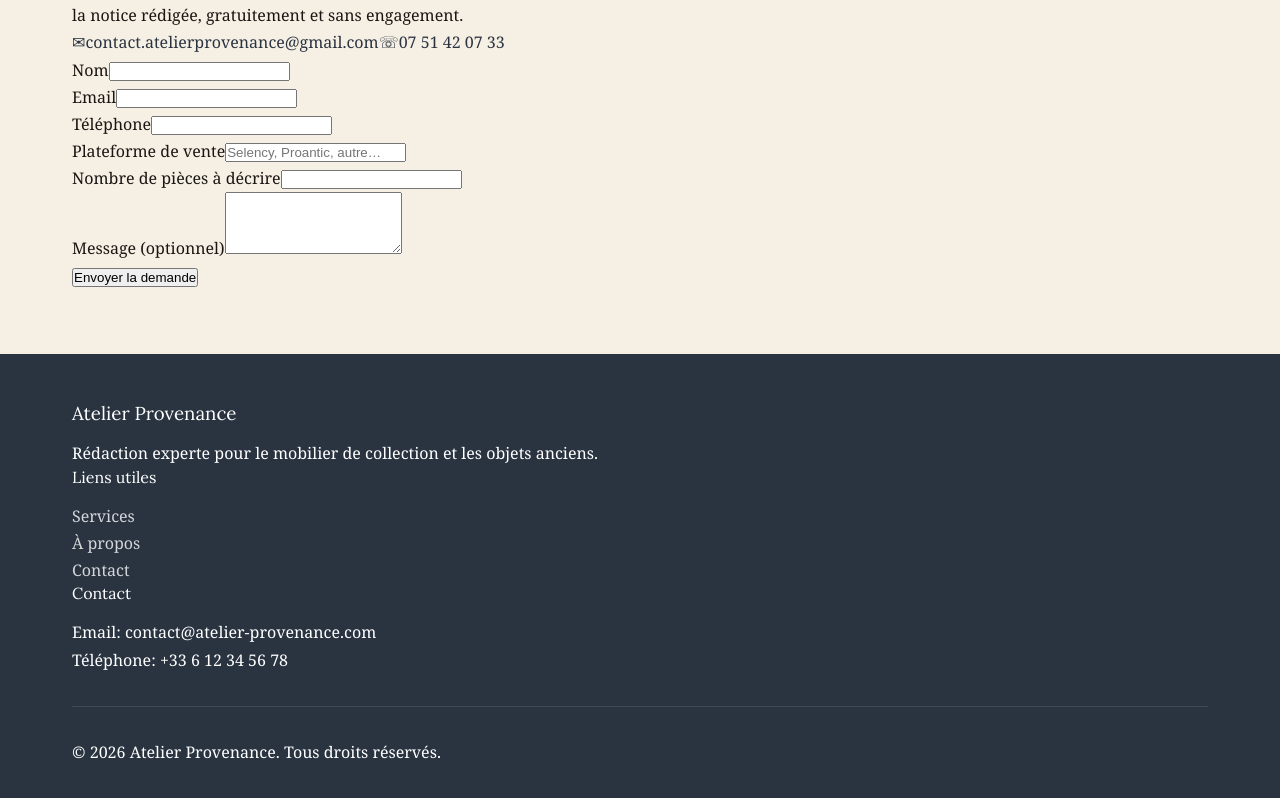
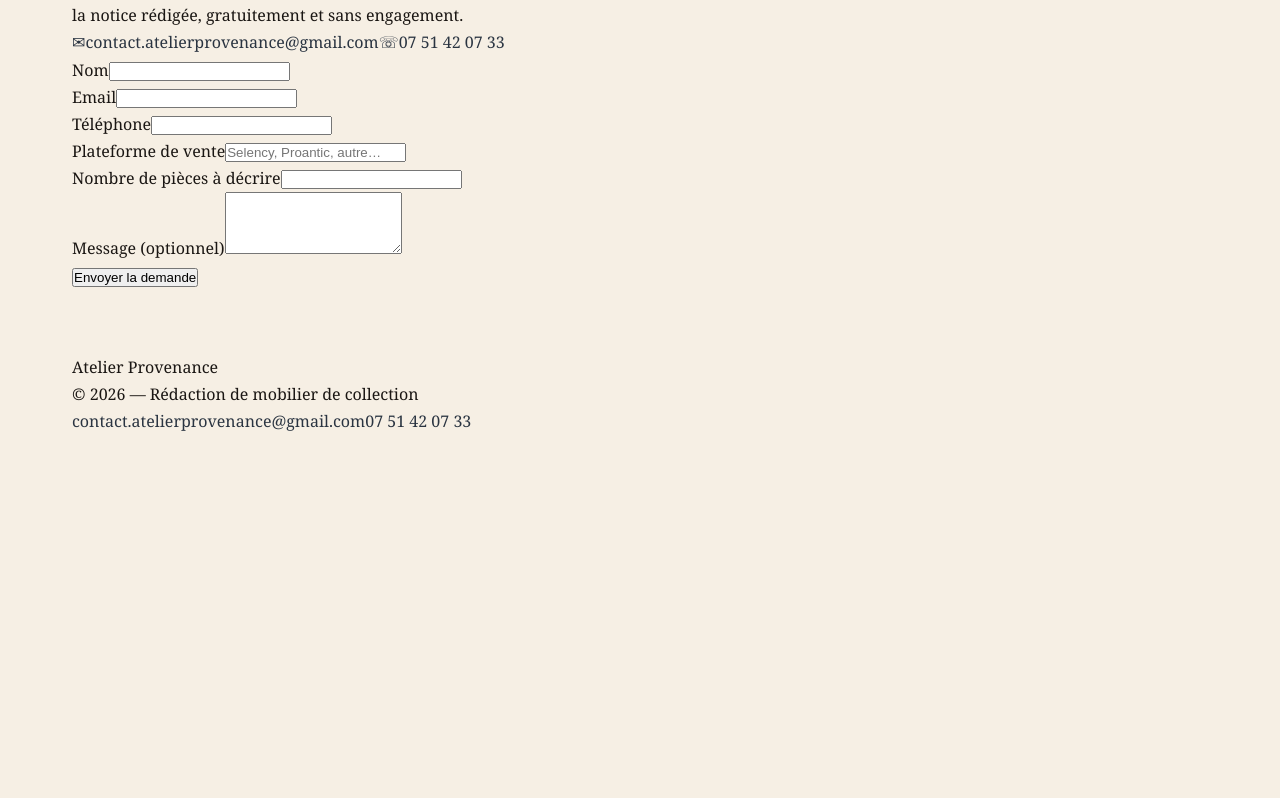
Before and after one commit to germaindbs-design/atelier-provenance, a Next.js app: page / in a window 1280 px wide. Shown: the part 2289-3087 px from the top of the page. After the commit the page ends 2724 px from the top, so only its background shows below. Built offline with nearby package versions, Linux system fonts and the light colour scheme.

Commit message:
Update Footer.tsx

```diff
--- a/app/components/Footer.tsx
+++ b/app/components/Footer.tsx
@@ -1,30 +1,16 @@
 export default function Footer() {
   return (
-    <footer className="footer" style={{ backgroundColor: 'var(--primary)', color: 'white', padding: '3rem 0' }}>
-      <div className="container">
-        <div className="footer-content">
-          <div className="footer-section">
-            <h3 style={{ fontFamily: 'var(--font-serif)', marginBottom: '1rem' }}>Atelier Provenance</h3>
-            <p>Rédaction experte pour le mobilier de collection et les objets anciens.</p>
-          </div>
-          <div className="footer-section">
-            <h4 style={{ fontFamily: 'var(--font-serif)', marginBottom: '1rem' }}>Liens utiles</h4>
-            <ul style={{ listStyle: 'none' }}>
-              <li><a href="/services" style={{ color: 'white', opacity: 0.8 }}>Services</a></li>
-              <li><a href="/about" style={{ color: 'white', opacity: 0.8 }}>À propos</a></li>
-              <li><a href="/contact" style={{ color: 'white', opacity: 0.8 }}>Contact</a></li>
-            </ul>
-          </div>
-          <div className="footer-section">
-            <h4 style={{ fontFamily: 'var(--font-serif)', marginBottom: '1rem' }}>Contact</h4>
-            <p>Email: contact@atelier-provenance.com</p>
-            <p>Téléphone: +33 6 12 34 56 78</p>
-          </div>
+    <footer className="footer">
+      <div className="container footer-inner">
+        <div>
+          <p className="footer-logo">Atelier Provenance</p>
+          <p className="footer-copy">© {new Date().getFullYear()} — Rédaction de mobilier de collection</p>
         </div>
-        <div className="footer-bottom" style={{ marginTop: '2rem', paddingTop: '2rem', borderTop: '1px solid rgba(255,255,255,0.1)' }}>
-          <p>&copy; {new Date().getFullYear()} Atelier Provenance. Tous droits réservés.</p>
+        <div className="footer-right">
+          <a href="mailto:contact.atelierprovenance@gmail.com" className="footer-email">contact.atelierprovenance@gmail.com</a>
+          <a href="tel:+33751420733" className="footer-phone">07 51 42 07 33</a>
         </div>
       </div>
     </footer>
-  )
+  );
 }
```
